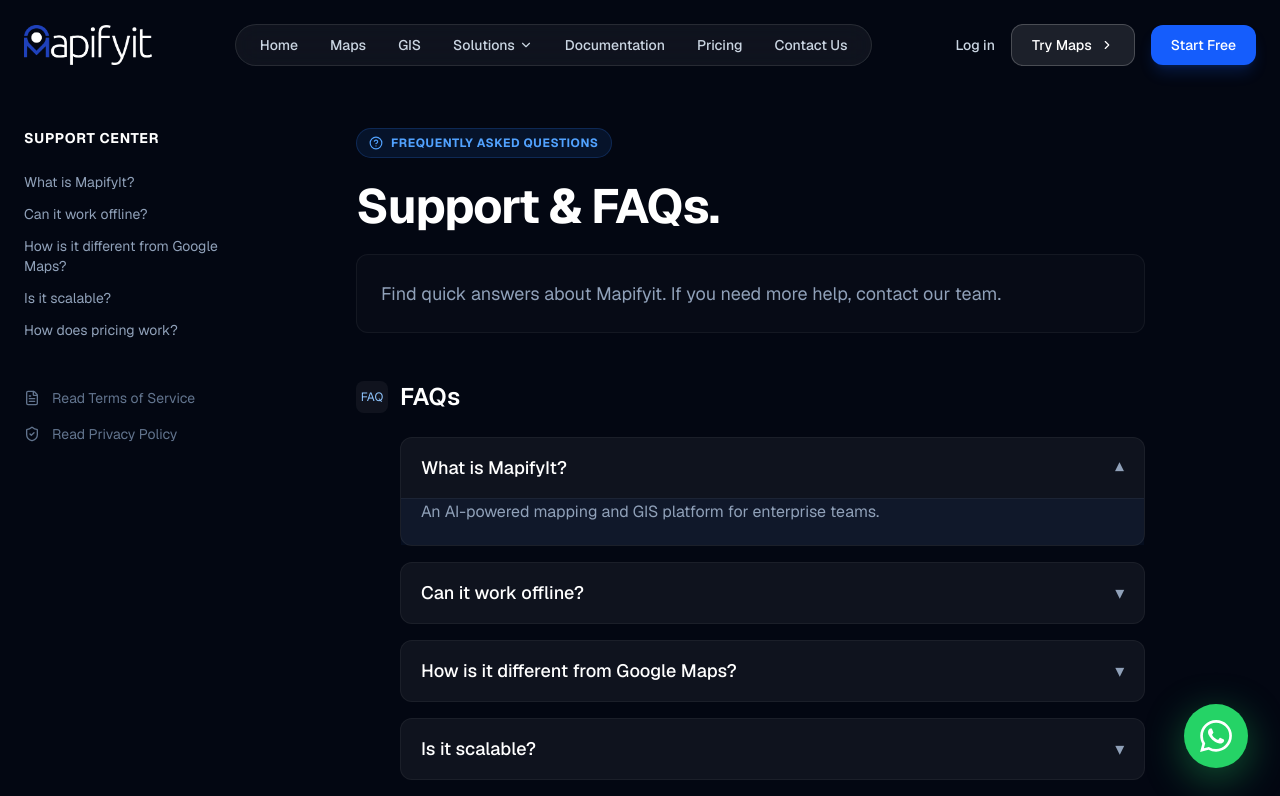
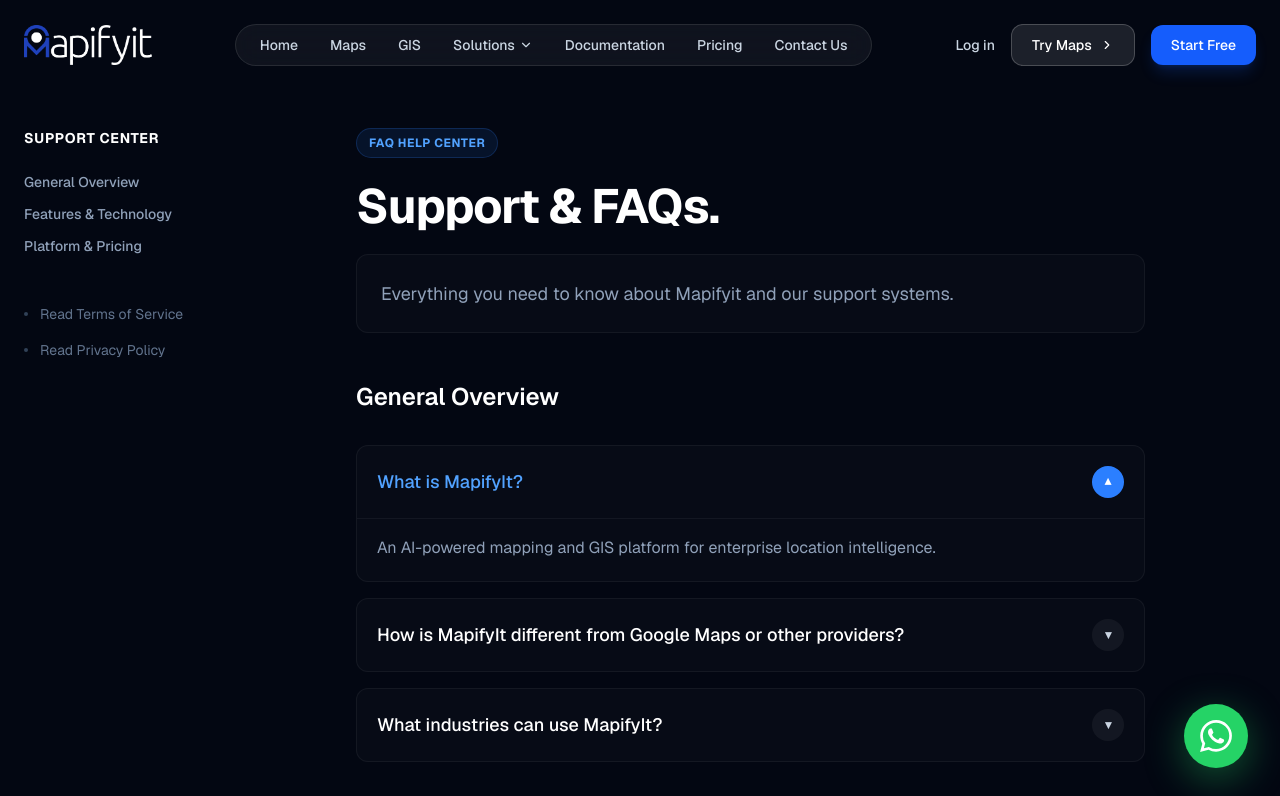
Before and after one commit to malik9594/mapifyit-web, a Next.js app: page /faqs in a window 1280 px wide. Shown: the top 796 px of the page. Built offline with nearby package versions, Linux system fonts and the light colour scheme.

Commit message:
new fixes

```diff
--- a/app/faqs/layout.tsx
+++ b/app/faqs/layout.tsx
@@ -15,12 +15,6 @@ export default function FAQLayout({
 }) {
   return (
     <>
-      <Script
-        id="faq-jsonld"
-        type="application/ld+json"
-        strategy="afterInteractive"
-        src="/schema/faq.json"
-      />
       {children}
     </>
   );
--- a/app/faqs/page.tsx
+++ b/app/faqs/page.tsx
@@ -1,35 +1,8 @@
-import React from 'react';
-import Link from 'next/link';
-import { HelpCircle, FileText, ShieldCheck, MessageCircle } from 'lucide-react';
-import FAQClient, { CompactFAQ } from '@/components/FAQClient';
+import React from "react";
+import Link from "next/link";
+import { faqCategories } from "@/data/faqData";
 
-export const dynamic = 'force-static';
-
-// Top 5 compact FAQs with short summaries to keep the client bundle under 10KB
-const topFaqs: CompactFAQ[] = [
-  {
-    question: "What is MapifyIt?",
-    answer: "An AI-powered mapping and GIS platform for enterprise teams."
-  },
-  {
-    question: "Can it work offline?",
-    answer: "Yes, MapifyIt runs in low-bandwidth or offline environments."
-  },
-  {
-    question: "How is it different from Google Maps?",
-    answer: "Built for localization, data sovereignty, and flexible deployment."
-  },
-  {
-    question: "Is it scalable?",
-    answer: "Yes, designed for large enterprise workloads and mission-critical ops."
-  },
-  {
-    question: "How does pricing work?",
-    answer: "Transparent usage-based pricing - no hidden fees."
-  },
-];
-
-const slug = (text: string) => text.toLowerCase().replace(/[^a-z0-9]+/g, '-');
+export const dynamic = "force-static";
 
 export default function FAQPage() {
   return (
@@ -37,58 +10,91 @@ export default function FAQPage() {
       <div className="max-w-7xl mx-auto px-6">
         <div className="grid grid-cols-1 lg:grid-cols-12 gap-12 lg:gap-24">
 
-          {/* Left Navigation Sidebar - Static on Server */}
+          {/* Left Navigation Sidebar */}
           <div className="lg:col-span-3 hidden lg:block">
             <div className="sticky top-32">
               <h3 className="text-white text-sm font-bold uppercase tracking-wider mb-6">Support Center</h3>
-              <nav className="flex flex-col space-y-3">
-                {topFaqs.map((faq) => (
+              <nav className="flex flex-col space-y-3 font-medium">
+                {faqCategories.map((category) => (
                   <a
-                    key={faq.question}
-                    href={`#${slug(faq.question)}`}
+                    key={category.id}
+                    href={`#${category.id}`}
                     className="text-slate-400 hover:text-blue-400 text-sm transition-colors"
                   >
-                    {faq.question}
+                    {category.title}
                   </a>
                 ))}
               </nav>
 
               <div className="mt-12 flex flex-col space-y-4">
-                <Link href="/terms-of-service" className="flex items-center gap-3 text-slate-500 hover:text-slate-300 text-sm transition-colors group">
-                  <FileText className="w-4 h-4 group-hover:text-blue-400 transition-colors" />
+                <Link
+                  href="/terms-of-service"
+                  className="flex items-center gap-3 text-slate-500 hover:text-slate-300 text-sm transition-colors group"
+                >
+                  <span className="w-1 h-1 rounded-full bg-slate-700 font-bold group-hover:bg-blue-400 transition-colors" />
                   Read Terms of Service
                 </Link>
-                <Link href="/privacy-policy" className="flex items-center gap-3 text-slate-500 hover:text-slate-300 text-sm transition-colors group">
-                  <ShieldCheck className="w-4 h-4 group-hover:text-blue-400 transition-colors" />
+                <Link
+                  href="/privacy-policy"
+                  className="flex items-center gap-3 text-slate-500 hover:text-slate-300 text-sm transition-colors group"
+                >
+                  <span className="w-1 h-1 rounded-full bg-slate-700 font-bold group-hover:bg-blue-400 transition-colors" />
                   Read Privacy Policy
                 </Link>
               </div>
             </div>
           </div>
 
-          {/* Main Content Area */}
+          {/* Main Content Area - Total Static (Zero Inline JS) */}
           <div className="lg:col-span-8">
             <div className="inline-flex items-center gap-2 px-3 py-1.5 rounded-full bg-blue-500/10 border border-blue-500/20 text-xs font-bold uppercase tracking-wider text-blue-400 mb-6">
-              <HelpCircle className="w-3.5 h-3.5" /> Frequently Asked Questions
+              FAQ Help Center
             </div>
             <h1 className="text-4xl md:text-5xl font-bold text-white mb-6 tracking-tight">Support & FAQs.</h1>
 
             <div className="text-lg text-slate-400 mb-12 leading-relaxed bg-white/[0.02] border border-white/5 p-6 rounded-xl">
-              <p>Find quick answers about Mapifyit. If you need more help, contact our team.</p>
+              <p>Everything you need to know about Mapifyit and our support systems.</p>
             </div>
 
             <div className="space-y-16">
-              <FAQClient faqs={topFaqs} defaultOpenFirst />
+              {faqCategories.map((category) => (
+                <section key={category.id} id={category.id} className="scroll-mt-32">
+                  <div className="flex items-center gap-3 mb-8">
+                    <h2 className="text-2xl font-semibold text-white">{category.title}</h2>
+                  </div>
+
+                  <div className="space-y-4">
+                    {category.faqs.map((faq, index) => (
+                      <details
+                        key={faq.question}
+                        className="group border border-white/5 rounded-xl bg-white/[0.02] hover:border-white/10 transition-all duration-300 overflow-hidden"
+                        open={index === 0 && category.id === "general"}
+                      >
+                        <summary className="list-none cursor-pointer flex items-center justify-between p-5 focus:outline-none">
+                          <span className="text-base md:text-lg font-medium text-white group-open:text-blue-400 transition-colors pr-8">
+                            {faq.question}
+                          </span>
+                          <div className="w-8 h-8 rounded-full bg-white/5 flex items-center justify-center shrink-0 group-open:bg-blue-500 group-open:text-white group-open:rotate-180 transition-all duration-300">
+                             <span className="text-xs group-open:text-white">▼</span>
+                          </div>
+                        </summary>
+                        <div className="px-5 pb-5 text-slate-400 leading-relaxed text-sm md:text-base border-t border-white/5 pt-4">
+                          {faq.answer}
+                        </div>
+                      </details>
+                    ))}
+                  </div>
+                </section>
+              ))}
 
               <section className="pt-8 mt-12 border-t border-white/10">
                 <div className="bg-gradient-to-br from-blue-900/20 to-transparent border border-blue-500/20 p-6 md:p-8 rounded-xl flex flex-col md:flex-row items-center justify-between gap-6">
-                  <div className="flex items-center gap-4">
-                    <div className="w-12 h-12 bg-blue-500/10 rounded-full flex items-center justify-center shrink-0">
-                      <MessageCircle className="text-blue-400 w-6 h-6" />
-                    </div>
-                    <div>
+                  <div className="flex items-center gap-4 text-white">
+                     <div>
                       <h3 className="text-white font-bold text-lg">Still have questions?</h3>
-                      <p className="text-slate-400 text-sm md:text-base">Can&apos;t find the answer you&apos;re looking for? Please contact our friendly team.</p>
+                      <p className="text-slate-400 text-sm md:text-base">
+                        Can&apos;t find the answer you&apos;re looking for? Contact our friendly team.
+                      </p>
                     </div>
                   </div>
                   <Link
@@ -101,9 +107,12 @@ export default function FAQPage() {
               </section>
             </div>
           </div>
-
         </div>
       </div>
+      <style>{`
+        details summary::-webkit-details-marker { display: none; }
+        details summary { list-style: none; }
+      `}</style>
     </div>
   );
 }
--- a/components/Footer.tsx
+++ b/components/Footer.tsx
@@ -1,5 +1,3 @@
-"use client";
-
 import React from 'react';
 import Link from 'next/link';
 import {
```
